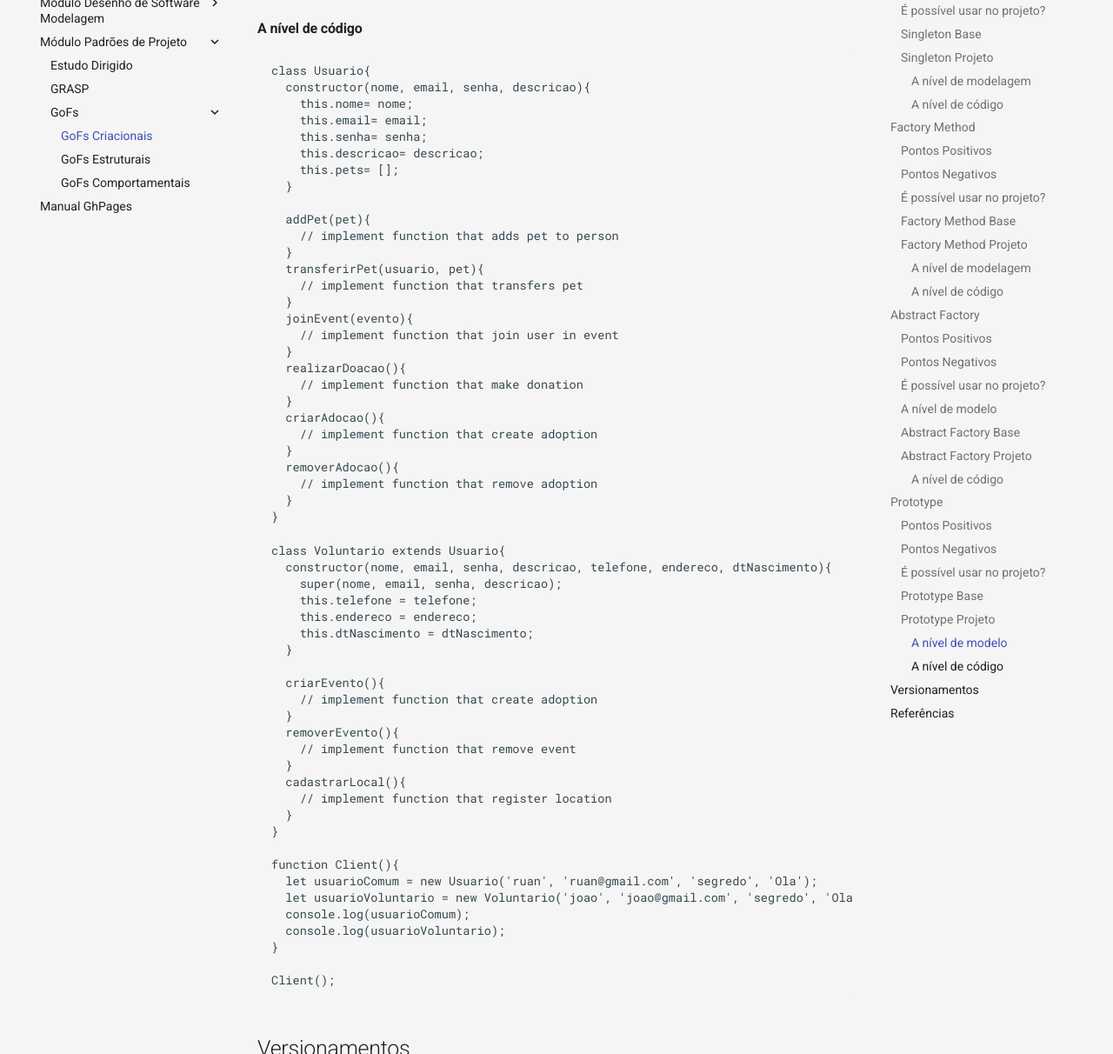
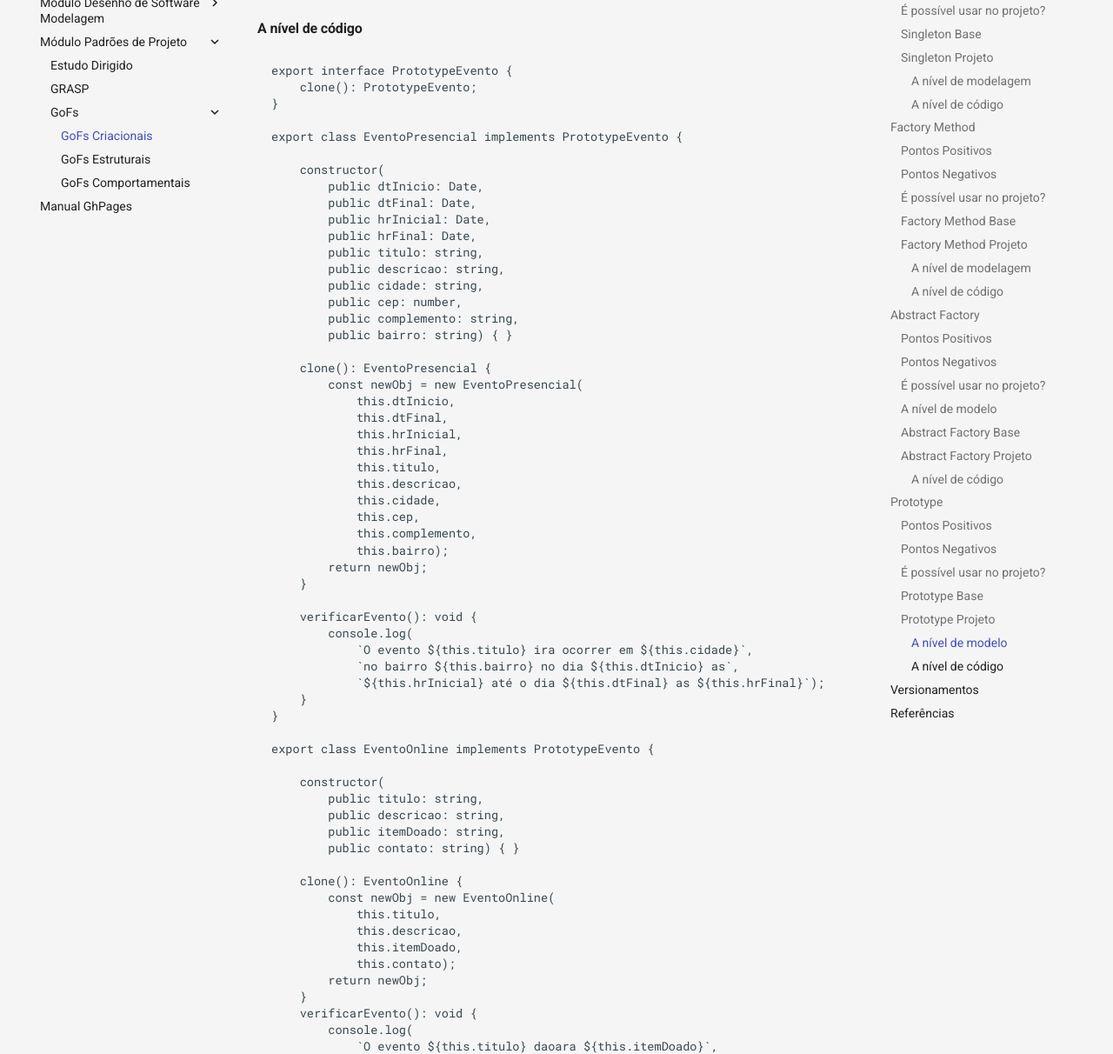
Before and after one commit to UnBArqDsw2021-1/2021.1_G3_PetStop_docs, an MkDocs documentation site: the page built from docs/padroes/gofCriacional/gofCriacional.md, in a window 1280 px wide and 1400 px high, scrolled down 9376 px, cut to the strip 188-1400 px from the top of the window. Shown: the whole strip at 87% size. Built offline with MkDocs 1.6.1 and Material for MkDocs 9.7.7, drawn with Linux system fonts in a browser that asks for light colours; some of the changed text lies outside the part shown.

Commit message:
Fix prototype pattern example

````diff
--- a/docs/padroes/gofCriacional/gofCriacional.md
+++ b/docs/padroes/gofCriacional/gofCriacional.md
@@ -220,64 +220,71 @@ Sim, é possivel utilizarmos o conceito de protótipo na criação de usuários,
 
 #### A nível de código
 
-~~~javascript
-class Usuario{
-  constructor(nome, email, senha, descricao){
-    this.nome= nome;
-    this.email= email;
-    this.senha= senha;
-    this.descricao= descricao;
-    this.pets= [];
-  }
-
-  addPet(pet){
-    // implement function that adds pet to person
-  }
-  transferirPet(usuario, pet){
-    // implement function that transfers pet
-  }
-  joinEvent(evento){
-    // implement function that join user in event
-  }
-  realizarDoacao(){
-    // implement function that make donation
-  }
-  criarAdocao(){
-    // implement function that create adoption
-  }
-  removerAdocao(){
-    // implement function that remove adoption
-  }
+```typescript
+export interface PrototypeEvento {
+    clone(): PrototypeEvento;
 }
 
-class Voluntario extends Usuario{
-  constructor(nome, email, senha, descricao, telefone, endereco, dtNascimento){
-    super(nome, email, senha, descricao);
-    this.telefone = telefone;
-    this.endereco = endereco;
-    this.dtNascimento = dtNascimento;
-  }
+export class EventoPresencial implements PrototypeEvento {
 
-  criarEvento(){
-    // implement function that create adoption
-  }
-  removerEvento(){
-    // implement function that remove event
-  }
-  cadastrarLocal(){
-    // implement function that register location
-  }
+    constructor(
+        public dtInicio: Date,
+        public dtFinal: Date,
+        public hrInicial: Date,
+        public hrFinal: Date,
+        public titulo: string,
+        public descricao: string,
+        public cidade: string,
+        public cep: number,
+        public complemento: string,
+        public bairro: string) { }
+
+    clone(): EventoPresencial {
+        const newObj = new EventoPresencial(
+            this.dtInicio,
+            this.dtFinal,
+            this.hrInicial,
+            this.hrFinal,
+            this.titulo,
+            this.descricao,
+            this.cidade,
+            this.cep,
+            this.complemento,
+            this.bairro);
+        return newObj;
+    }
+
+    verificarEvento(): void {
+        console.log(
+            `O evento ${this.titulo} ira ocorrer em ${this.cidade}`,
+            `no bairro ${this.bairro} no dia ${this.dtInicio} as`,
+            `${this.hrInicial} até o dia ${this.dtFinal} as ${this.hrFinal}`);
+    }
 }
 
-function Client(){
-  let usuarioComum = new Usuario('ruan', 'ruan@gmail.com', 'segredo', 'Ola');
-  let usuarioVoluntario = new Voluntario('joao', 'joao@gmail.com', 'segredo', 'Ola', 999999999, 'Brasilia', '01/01/1970');
-  console.log(usuarioComum);
-  console.log(usuarioVoluntario);
+export class EventoOnline implements PrototypeEvento {
+
+    constructor(
+        public titulo: string,
+        public descricao: string,
+        public itemDoado: string,
+        public contato: string) { }
+
+    clone(): EventoOnline {
+        const newObj = new EventoOnline(
+            this.titulo,
+            this.descricao,
+            this.itemDoado,
+            this.contato);
+        return newObj;
+    }
+    verificarEvento(): void {
+        console.log(
+            `O evento ${this.titulo} daoara ${this.itemDoado}`,
+            `e o doador pode ser contatado por: ${this.contato}`);
+    }
 }
-
-Client();
-~~~
+```
 
 ## Versionamentos
 
````
Also changed, not shown: other parts of docs/padroes/gofCriacional/gofCriacional.md (+1 -1 lines).
